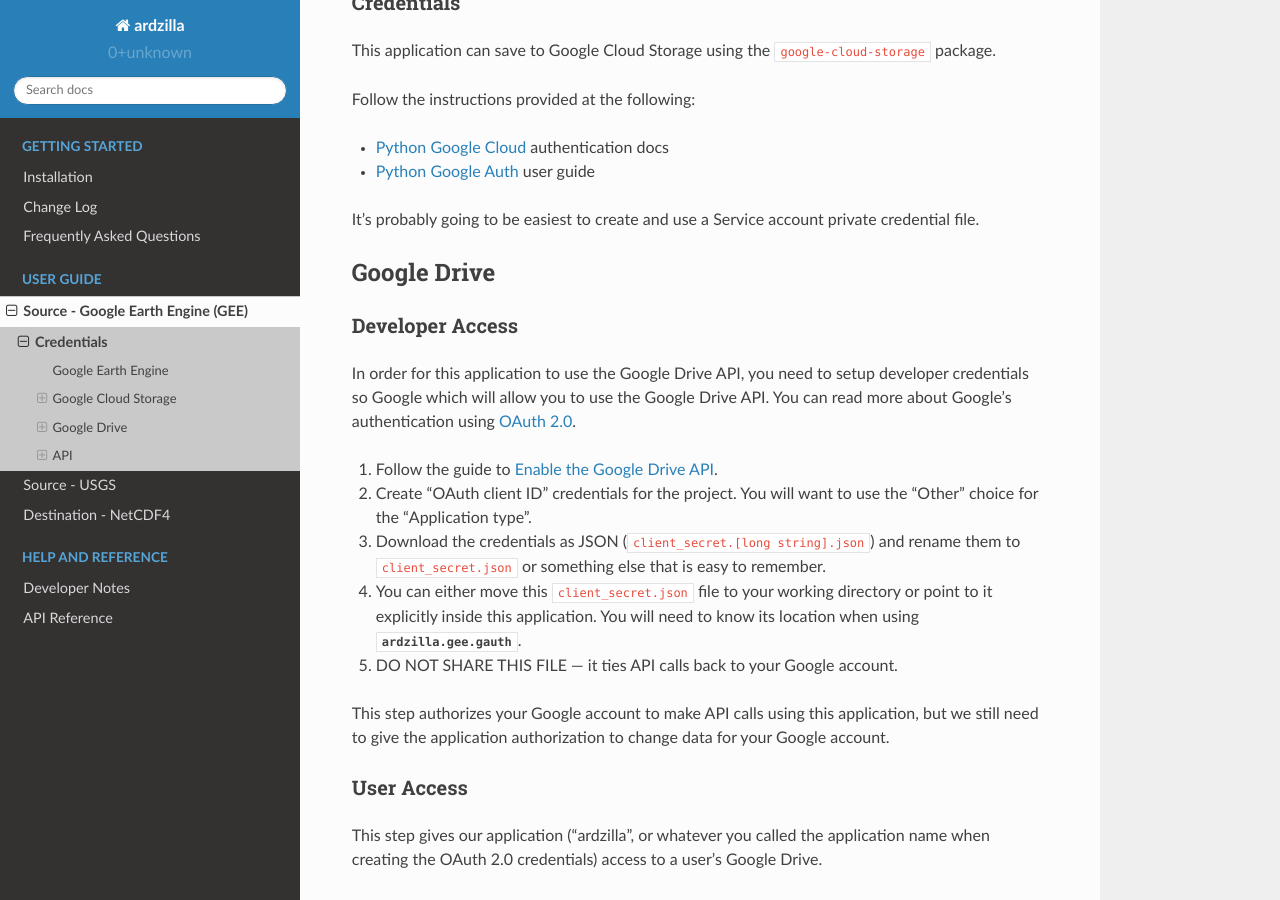
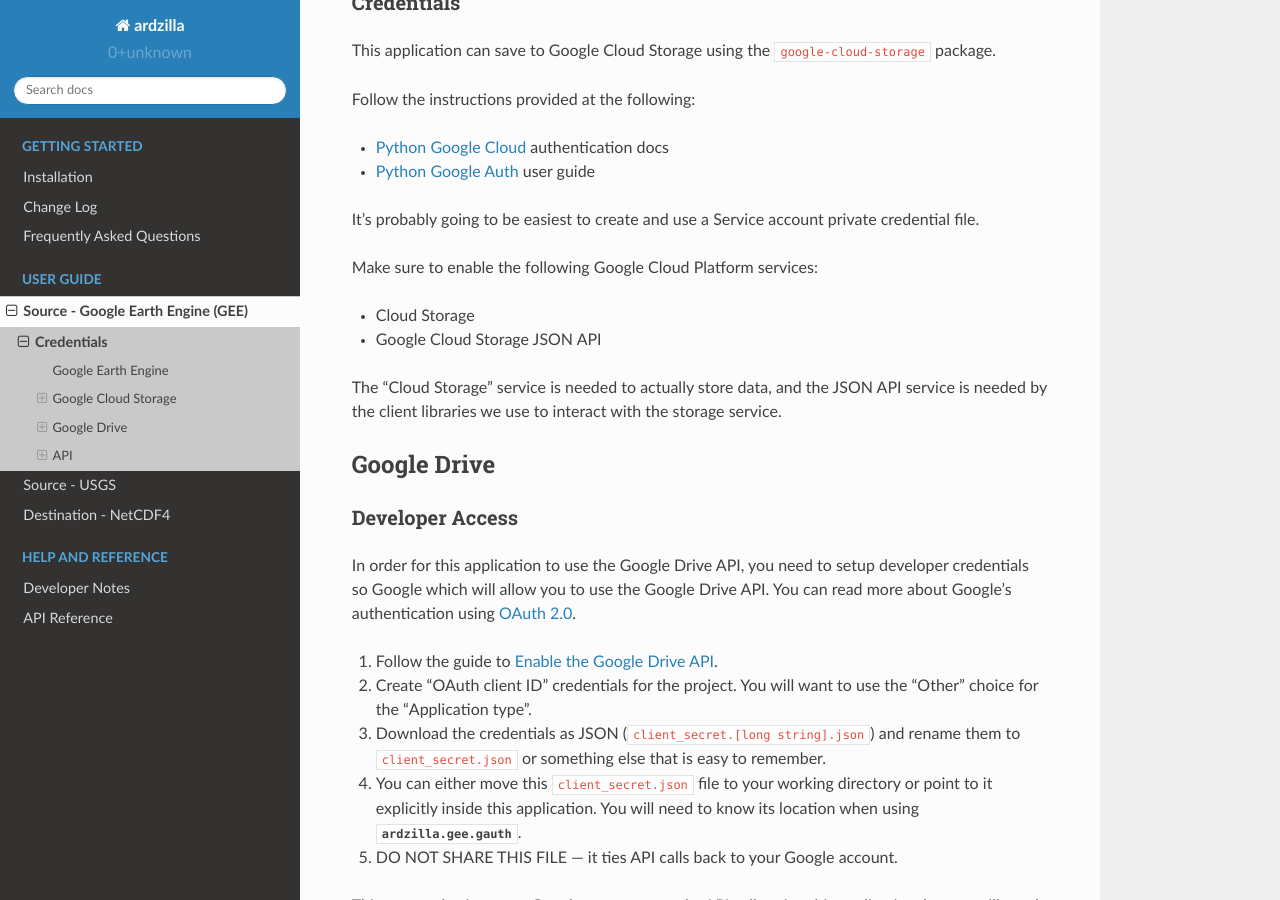
Before and after one commit to ceholden/cedar-datacube, a Sphinx documentation site: the page built from docs/source/gee_credentials.rst, in a window 1280 px wide and 900 px high, scrolled down 403 px. Built offline with Sphinx 7.4.7 and the Read the Docs theme 2.0.0, drawn with Linux system fonts in a browser that asks for light colours.

Commit message:
Update docs about GCS credentials

```diff
--- a/docs/source/gee_credentials.rst
+++ b/docs/source/gee_credentials.rst
@@ -35,6 +35,16 @@
 
 It's probably going to be easiest to create and use a Service account private
 credential file.
+
+Make sure to enable the following Google Cloud Platform services:
+
+- Cloud Storage
+- Google Cloud Storage JSON API
+
+The "Cloud Storage" service is needed to actually store data, and the JSON API
+service is needed by the client libraries we use to interact with the storage
+service.
+
 
 .. _gee_creds_gdrive:
 
```
